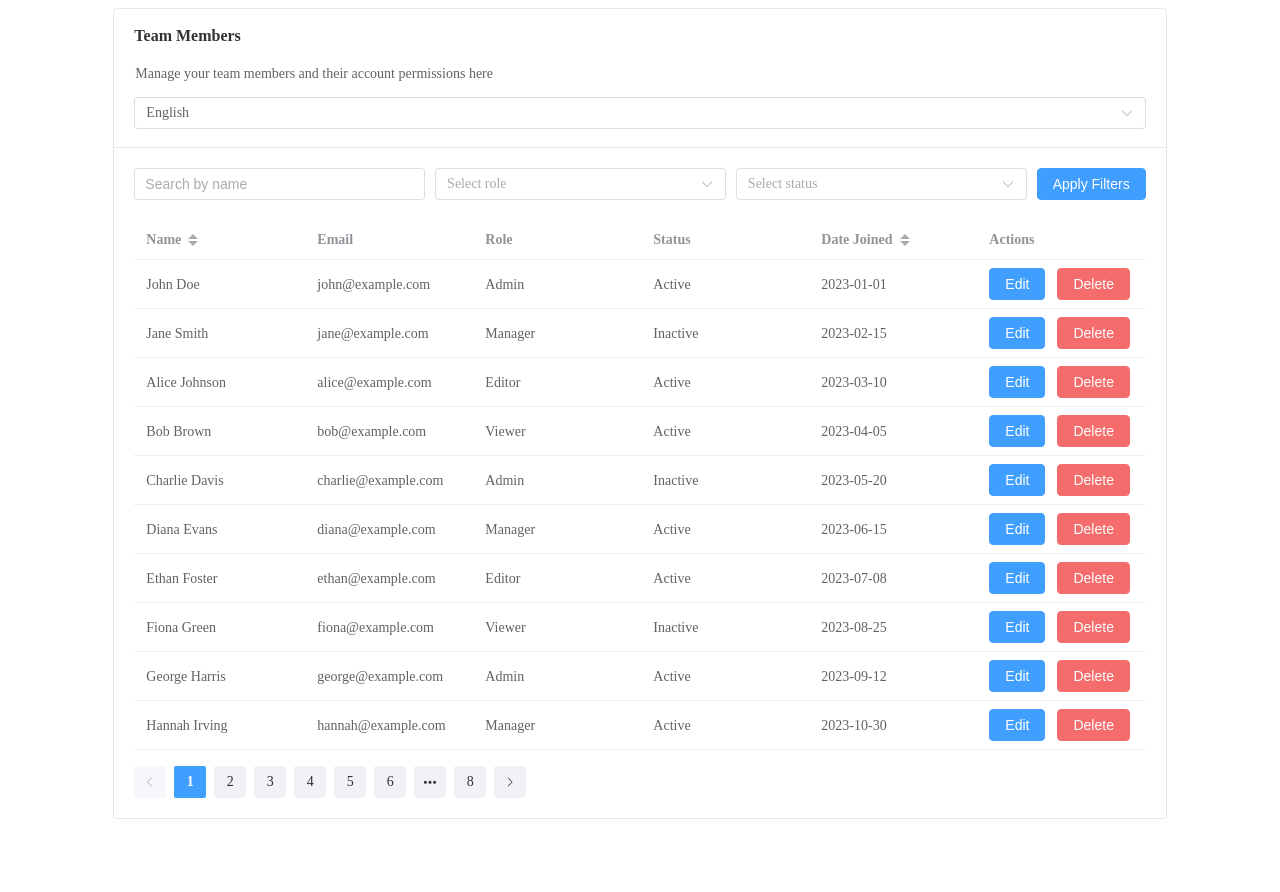
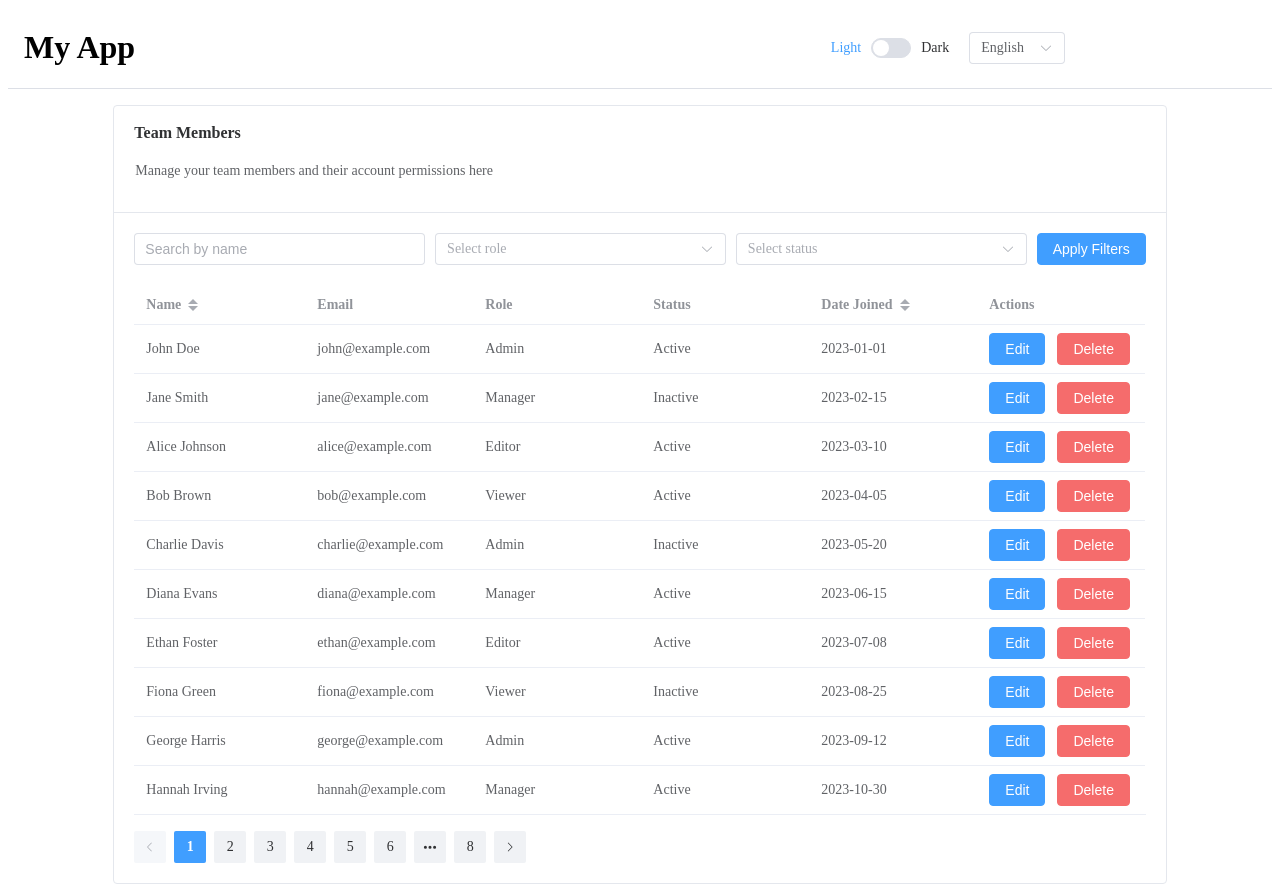
Before and after one commit to menanashaat/User-Management-Dashboard, a Vue app: page / in a window 1280 px wide. Before the commit the page ends 827 px from the top, so only its background shows below. Built offline with nearby package versions, Linux system fonts and the light colour scheme.

Commit message:
applay dark mode

```diff
--- a/index.html
+++ b/index.html
@@ -1,5 +1,5 @@
 <!doctype html>
-<html lang="en">
+<html lang="en" data-theme="light">
   <head>
     <meta charset="UTF-8" />
     <link rel="icon" type="image/svg+xml" href="/vite.svg" />
--- a/src/App.vue
+++ b/src/App.vue
@@ -1,23 +1,31 @@
 <script setup lang="ts">
+import { ref, watch } from "vue";
+import { useI18n } from "vue-i18n";
 import HomeView from "@/views/HomeView.vue";
-import { ref, watch } from "vue";
-import { useI18n } from 'vue-i18n';
+import Header from "@/components/Header.vue";
 
 const { locale } = useI18n();
-const isRTL = ref(locale.value === 'ar'); // Check if the current locale is Arabic
+const isRTL = ref(locale.value === "ar"); // Check if the current locale is Arabic
 
 // Watch for locale changes and update the RTL state
 watch(locale, (newLocale) => {
-  isRTL.value = newLocale === 'ar';
-  document.documentElement.dir = isRTL.value ? 'rtl' : 'ltr'; // Update the HTML direction
+  isRTL.value = newLocale === "ar";
+  document.documentElement.dir = isRTL.value ? "rtl" : "ltr"; // Update the HTML direction
 });
+
+const theme = ref(localStorage.getItem("theme") || "light");
+
+// Initialize theme on app load
+document.documentElement.setAttribute("data-theme", theme.value);
 </script>
 
 <template>
-    <div :dir="isRTL ? 'rtl' : 'ltr'">
-
-  <HomeView />
+  <div :dir="isRTL ? 'rtl' : 'ltr'" :class="theme">
+    <Header />
+    <HomeView />
   </div>
 </template>
 
-<style scoped></style>
+<style >
+
+</style>
--- /dev/null
+++ b/src/components/Header.vue
@@ -0,0 +1,46 @@
+<template>
+  <div class="flex flex-wrap gap-4">
+    <header>
+      <div class="header-content">
+        <h1 class="header-content__item">My App</h1>
+        <div class="switchers header-content__item">
+          <ThemeSwitcher />
+          <LanguageSwitcher />
+        </div>
+      </div>
+    </header>
+  </div>
+</template>
+
+<script setup lang="ts">
+import ThemeSwitcher from "@/components/ThemeSwitcher.vue";
+import LanguageSwitcher from "@/components/LanguageSwitcher.vue";
+</script>
+
+<style lang="scss">
+header {
+  background-color: var(--background-color);
+  color: var(--text-color);
+  margin-bottom: 1rem;
+  border-bottom: 1px solid var(--border-color);
+}
+.header-content {
+  padding: 0 1rem;
+  display: flex;
+  justify-items: center;
+  &__item {
+    flex: 1;
+  }
+  .switchers {
+    display: flex;
+    justify-items: center;
+    align-self: center;
+    gap: 20px;
+    justify-content: center;
+    align-items: center;
+  }
+  .el-card__body {
+    padding: 0;
+  }
+}
+</style>
--- a/src/components/LanguageSwitcher.vue
+++ b/src/components/LanguageSwitcher.vue
@@ -1,5 +1,6 @@
 <template>
-  <el-select v-model="selectedLanguage" @change="changeLanguage">
+  <div class="language">
+    <el-select v-model="selectedLanguage" @change="changeLanguage">
     <el-option
       v-for="language in languages"
       :key="language.value"
@@ -7,6 +8,7 @@
       :value="language.value"
     />
   </el-select>
+  </div>
 </template>
 
 <script setup lang="ts">
@@ -25,3 +27,8 @@ const changeLanguage = (lang: string) => {
   locale.value = lang; // Update the locale
 };
 </script>
+<style scoped>
+.language{
+  width: 6rem;
+}
+</style>
--- /dev/null
+++ b/src/components/ThemeSwitcher.vue
@@ -0,0 +1,28 @@
+<template>
+    <div>
+      <el-switch
+        v-model="isDarkMode"
+        active-text="Dark"
+        inactive-text="Light"
+        @change="toggleTheme"
+      />
+    </div>
+  </template>
+
+  <script setup lang="ts">
+  import { ref, watch } from "vue";
+
+  const theme = ref(localStorage.getItem("theme") || "light");
+  const isDarkMode = ref(theme.value === "dark");
+
+  const toggleTheme = () => {
+    theme.value = isDarkMode.value ? "dark" : "light";
+    localStorage.setItem("theme", theme.value);
+    document.documentElement.setAttribute("data-theme", theme.value);
+  };
+
+  // Sync theme state if localStorage changes externally
+  watch(theme, (newTheme) => {
+    isDarkMode.value = newTheme === "dark";
+  });
+  </script>
--- a/src/components/UserList.vue
+++ b/src/components/UserList.vue
@@ -9,7 +9,6 @@
                 :title="t('teamMembersTitle')"
                 :description="t('teamMembersDescription')"
               />
-              <LanguageSwitcher />
             </div>
           </template>
 
--- a/src/main.ts
+++ b/src/main.ts
@@ -1,5 +1,5 @@
 import { createApp } from 'vue';
-import './style.css';
+import './style.scss';
 import App from './App.vue';
 import ElementPlus from 'element-plus';
 import 'element-plus/dist/index.css';
--- a/src/style.css
+++ /dev/null
@@ -1,31 +0,0 @@
-[dir="rtl"] {
-    text-align: right; /* Align text to the right */
-    direction: rtl; /* Ensure content flows from right to left */
-
-    .el-input,
-    .el-select,
-    .el-button,
-    .el-table {
-      text-align: right;
-    }
-
-    .el-pagination {
-      direction: ltr; /* Keep pagination controls LTR */
-    }
-
-    .el-table th {
-      text-align: right; /* Align table headers to the right */
-    }
-    .el-col-offset-2 {
-        margin-right: 8.3333333333%;
-    }
-    .el-descriptions__content{
-        text-align: right;
-    }
-    .el-button+.el-button {
-        margin-right: 12px;
-    }
-    .el-table .el-table__cell{
-        text-align: right;
-    }
-  }
--- /dev/null
+++ b/src/style.scss
@@ -0,0 +1,107 @@
+// Define theme variables
+:root {
+  --background-color: #ffffff;
+  --text-color: #000000;
+  --primary-color: #409eff;
+  --border-color: #dcdfe6;
+}
+
+[data-theme="dark"] {
+  --background-color: #1a1a1a;
+  --text-color: #ffffff;
+  --primary-color: #409eff;
+  --border-color: #4c4c4c;
+}
+
+// Mixin for dark theme styles
+@mixin dark-theme {
+  background-color: var(--background-color);
+  color: var(--text-color);
+
+  .el-card {
+    background-color: var(--background-color);
+    border-color: var(--border-color);
+  }
+
+  .el-table {
+    background-color: var(--background-color);
+    color: var(--text-color);
+
+    th,
+    td {
+      background-color: var(--background-color);
+      border-color: var(--border-color);
+    }
+  }
+
+  .el-descriptions__cell {
+    background-color: var(--background-color);
+    color: var(--text-color);
+  }
+
+  .el-descriptions__content,
+  .el-descriptions__title , .el-switch__label{
+    color: var(--text-color);
+  }
+
+  .el-input,
+  .el-select {
+    background-color: var(--background-color);
+    color: var(--text-color);
+    border-color: var(--border-color);
+  }
+}
+
+// Mixin for RTL styles
+@mixin rtl-layout {
+  text-align: right;
+  direction: rtl;
+
+  .el-input,
+  .el-select,
+  .el-button,
+  .el-table {
+    text-align: right;
+  }
+
+  .el-pagination {
+    direction: ltr; // Keep pagination controls LTR
+  }
+
+  .el-table th {
+    text-align: right;
+  }
+
+  .el-col-offset-2 {
+    margin-right: 8.3333333333%;
+  }
+
+  .el-descriptions__content {
+    text-align: right;
+  }
+
+  .el-button + .el-button {
+    margin-right: 12px;
+  }
+
+  .el-table .el-table__cell {
+    text-align: right;
+  }
+}
+
+// Apply dark theme
+[data-theme="dark"] {
+  @include dark-theme;
+}
+
+// Apply RTL layout
+[dir="rtl"] {
+  @include rtl-layout;
+}
+
+// Additional global styles
+body {
+  background-color: var(--background-color);
+  color: var(--text-color);
+  transition: background-color 0.3s, color 0.3s;
+}
```
